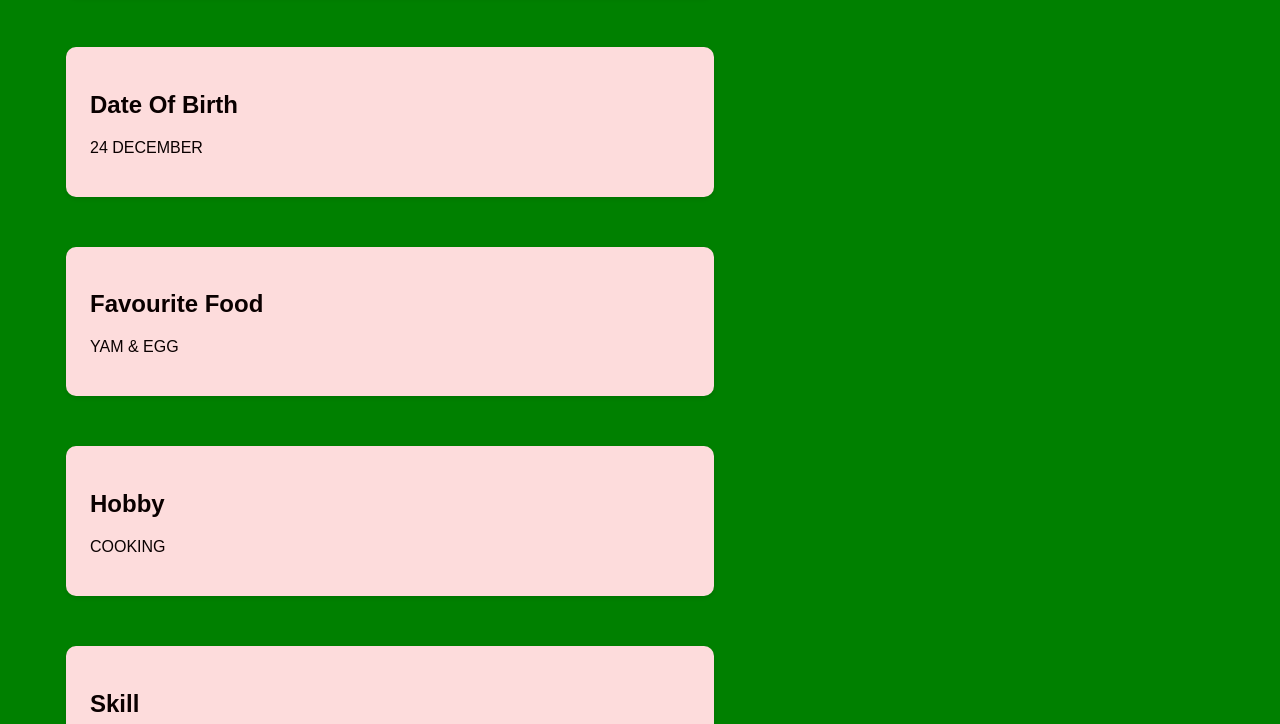
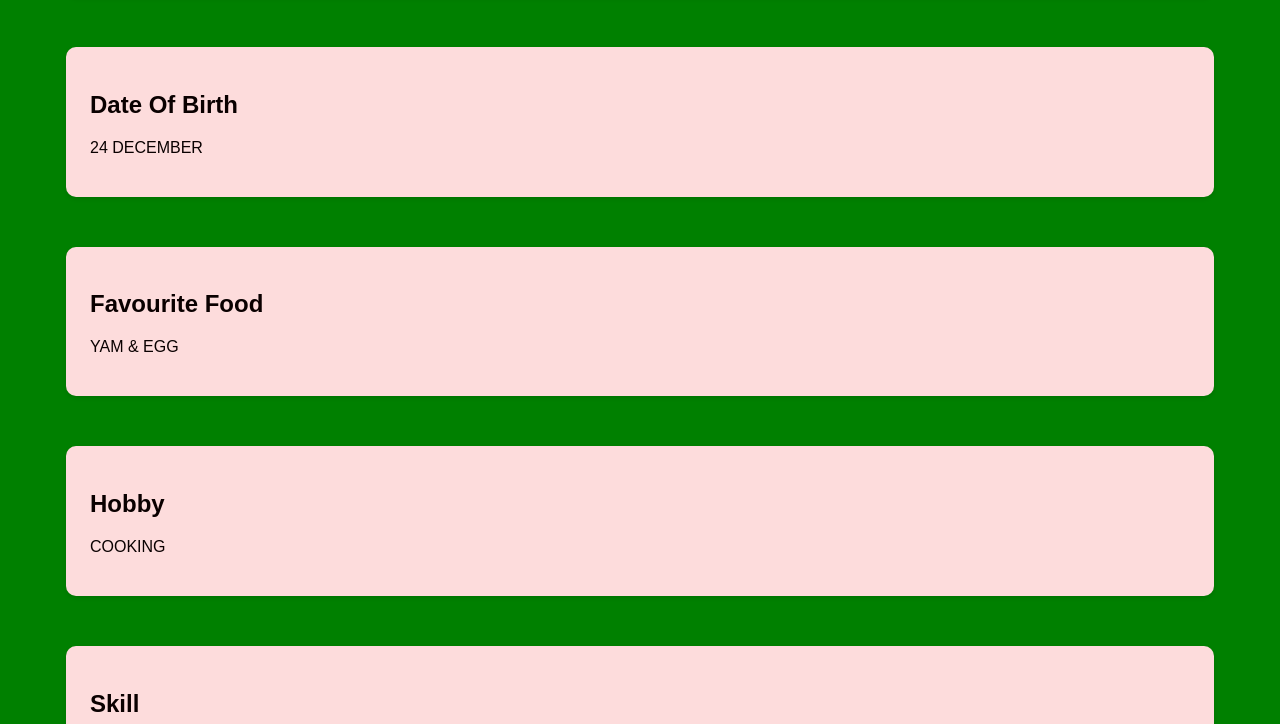
Before and after one commit to MateenAdegbola/Peace, a plain HTML site: page index.html in a window 1280 px wide. Shown: the part 699-1423 px from the top of the page. Drawn offline with Linux system fonts and the light colour scheme.

Commit message:
Update index.html

```diff
--- a/index.html
+++ b/index.html
@@ -75,7 +75,6 @@
           box-shadow: 0 2px 4px rgba(0, 0, 0, 0.1);
           margin: 50px;
           padding: 1.5rem;
-          max-width: 600px;
         }
 
       .h11
```
